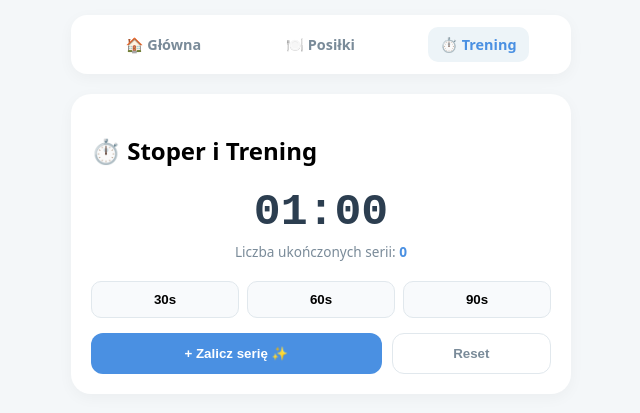
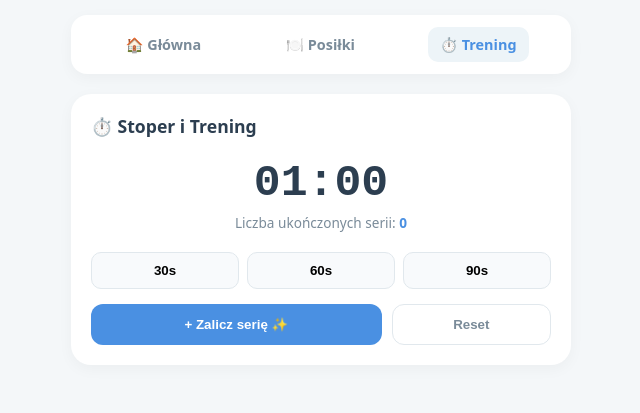
Before and after one commit to antoninapiotrowiak/Aplikacja-redukcja, a plain HTML site: page treningi.html in a window 1280 px wide. Shown: the whole page, without its empty margins (319-959 px from the left). Drawn offline with Linux system fonts and the light colour scheme.

Commit message:
Update treningi.html

```diff
--- a/treningi.html
+++ b/treningi.html
@@ -4,27 +4,34 @@
     <meta charset="UTF-8">
     <meta name="viewport" content="width=device-width, initial-scale=1.0">
     <title>Stoper i Trening ⏱️</title>
-    <link rel="stylesheet" href="style.css">
-</head>
-<body style="font-family: system-ui, sans-serif; background: #f4f7f9; padding: 15px; max-width: 500px; margin: 0 auto;">
+    <style>
+        :root {
+            --primary: #4a90e2;
+            --primary-light: #edf4f8;
+            --text: #2c3e50;
+            --bg: #f4f7f9;
+            --card-bg: #ffffff;
+        }
 
-    <!-- PASEK NAWIGACJI -->
-    <nav class="top-nav">
-        <a href="index.html" class="nav-link">🏠 Główna</a>
-        <a href="posilki.html" class="nav-link">🍽️ Posiłki</a>
-        <a href="trening.html" class="nav-link active">⏱️ Trening</a>
-    </nav>
+        body {
+            font-family: system-ui, -apple-system, sans-serif;
+            background: var(--bg);
+            color: var(--text);
+            padding: 15px;
+            max-width: 500px;
+            margin: 0 auto;
+        }
 
-<style>
         .top-nav {
             display: flex;
             justify-content: space-around;
-    background: #ffffff;
+            background: var(--card-bg);
             padding: 12px;
             border-radius: 16px;
             margin-bottom: 20px;
             box-shadow: 0 4px 15px rgba(0,0,0,0.04);
         }
+
         .nav-link {
             text-decoration: none;
             color: #7a8b99;
@@ -34,14 +41,39 @@
             border-radius: 10px;
             transition: all 0.2s ease;
         }
+
         .nav-link:hover, .nav-link.active {
-    color: var(--primary, #4a90e2);
-    background: var(--primary-light, #edf4f8);
+            color: var(--primary);
+            background: var(--primary-light);
+        }
+
+        .card {
+            background: var(--card-bg);
+            padding: 20px;
+            border-radius: 20px;
+            margin-bottom: 20px;
+            box-shadow: 0 4px 15px rgba(0,0,0,0.04);
+        }
+
+        h2 {
+            font-size: 1.1rem;
+            margin-top: 0;
+            margin-bottom: 15px;
+            color: var(--text);
         }
     </style>
+</head>
+<body>
+
+    <!-- PASEK NAWIGACJI -->
+    <nav class="top-nav">
+        <a href="index.html" class="nav-link">🏠 Główna</a>
+        <a href="posilki.html" class="nav-link">🍽️ Posiłki</a>
+        <a href="trening.html" class="nav-link active">⏱️ Trening</a>
+    </nav>
 
     <!-- STOPER PRZERW I LICZNIK SERII -->
-    <div class="card" style="background:#fff; padding:20px; border-radius:20px; box-shadow:0 4px 15px rgba(0,0,0,0.04);">
+    <div class="card">
         <h2>⏱️ Stoper i Trening</h2>
 
         <div style="text-align: center; margin: 20px 0;">
@@ -66,12 +98,15 @@
         let timeLeft = 60;
         let completedSets = parseInt(localStorage.getItem('workoutSets')) || 0;
 
-        document.getElementById('setCounter').textContent = completedSets;
+        const setCounterEl = document.getElementById('setCounter');
+        if (setCounterEl) setCounterEl.textContent = completedSets;
 
         function updateDisplay() {
+            const timerEl = document.getElementById('timerDisplay');
+            if (!timerEl) return;
             const minutes = Math.floor(timeLeft / 60).toString().padStart(2, '0');
             const seconds = (timeLeft % 60).toString().padStart(2, '0');
-            document.getElementById('timerDisplay').textContent = `${minutes}:${seconds}`;
+            timerEl.textContent = `${minutes}:${seconds}`;
         }
 
         function startTimer(seconds) {
@@ -85,7 +120,8 @@
 
                 if (timeLeft <= 0) {
                     clearInterval(timerInterval);
-                    document.getElementById('timerDisplay').textContent = "00:00";
+                    const timerEl = document.getElementById('timerDisplay');
+                    if (timerEl) timerEl.textContent = "00:00";
                     alert("Koniec przerwy! Czas na kolejną serię 💪");
                 }
             }, 1000);
@@ -93,14 +129,16 @@
 
         function addSet() {
             completedSets++;
-            document.getElementById('setCounter').textContent = completedSets;
+            const setCounterEl = document.getElementById('setCounter');
+            if (setCounterEl) setCounterEl.textContent = completedSets;
             localStorage.setItem('workoutSets', completedSets);
-            startTimer(60); // Automatycznie odpala stoper 60s po serii
+            startTimer(60);
         }
 
         function resetWorkout() {
             completedSets = 0;
-            document.getElementById('setCounter').textContent = 0;
+            const setCounterEl = document.getElementById('setCounter');
+            if (setCounterEl) setCounterEl.textContent = 0;
             localStorage.removeItem('workoutSets');
             clearInterval(timerInterval);
             timeLeft = 60;
```
Lines whose indentation alone changed are shown as unchanged.
